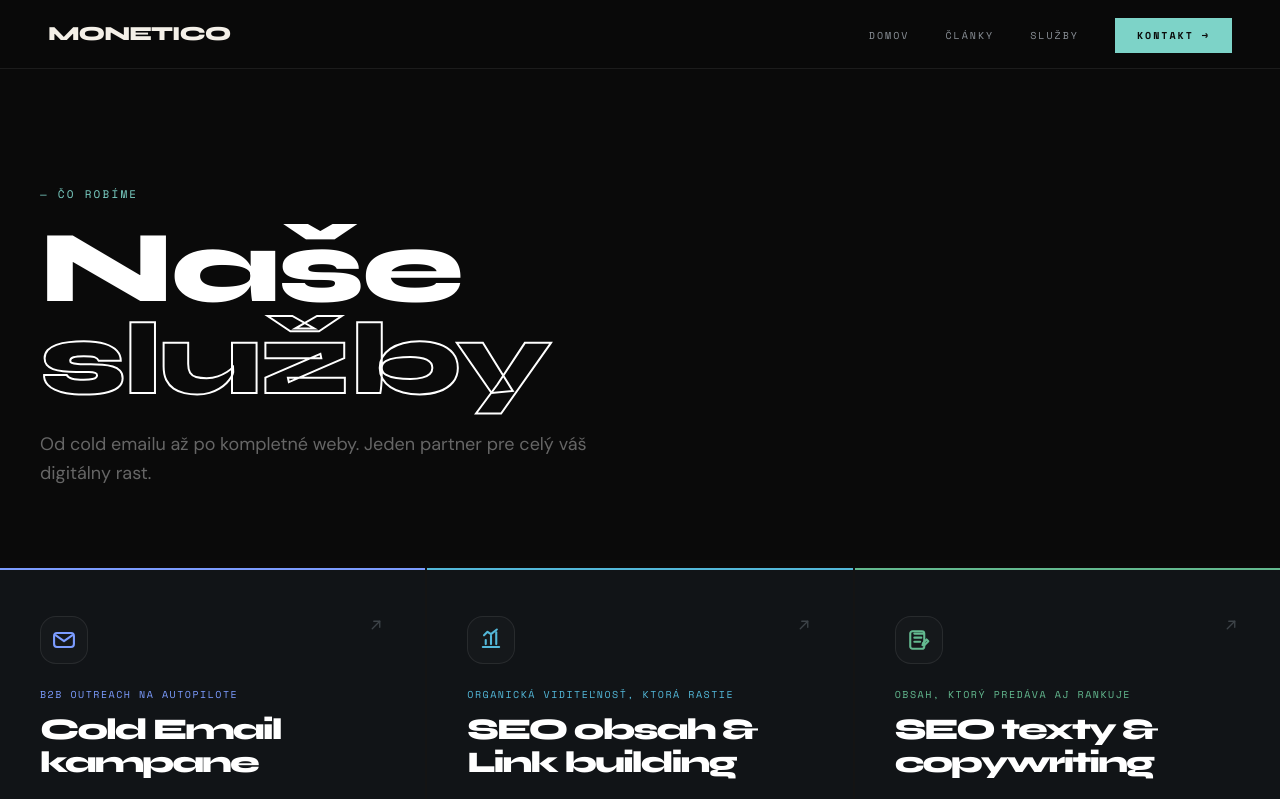
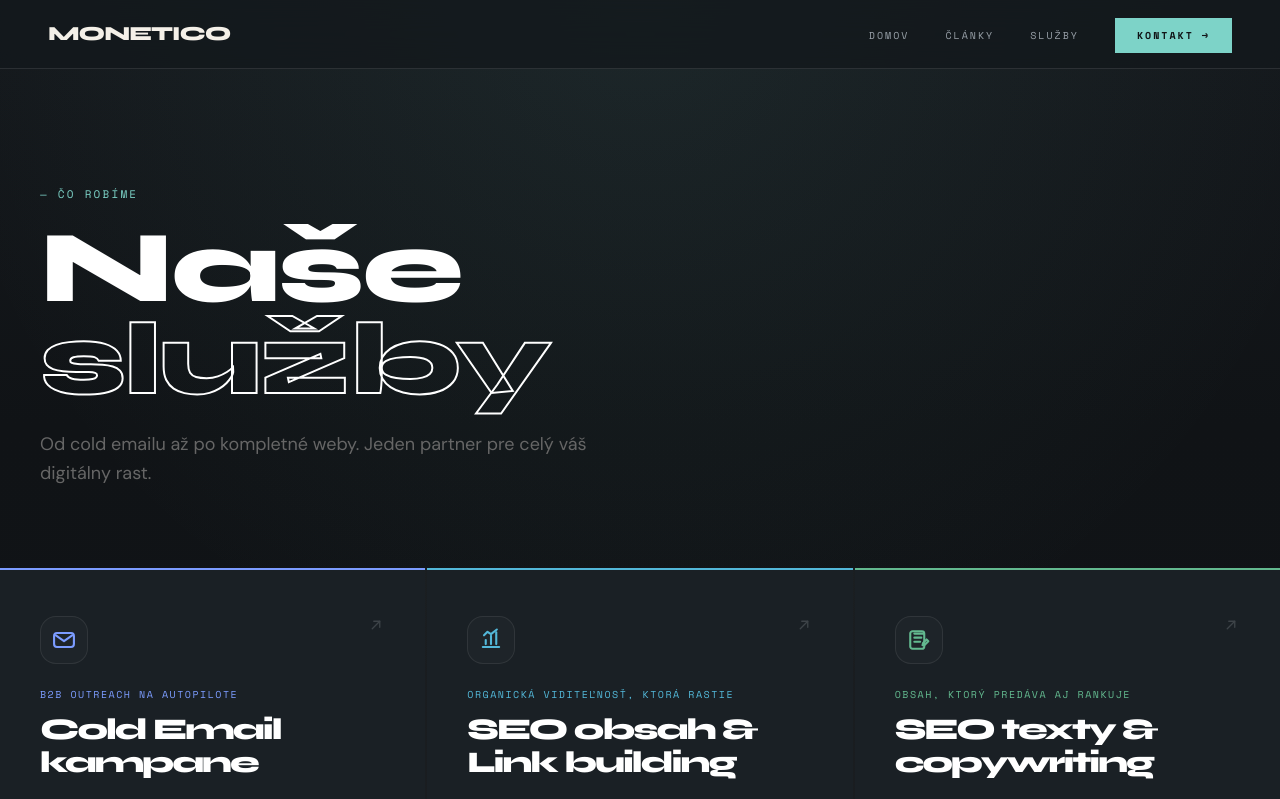
Before and after one commit to micqej/monetico, a Next.js app: page /sluzby in a window 1280 px wide. Shown: the top 799 px of the page. Built offline with nearby package versions, Linux system fonts and the light colour scheme.

Commit message:
Soften dark theme backgrounds

```diff
--- a/pages/gdpr/index.tsx
+++ b/pages/gdpr/index.tsx
@@ -12,7 +12,7 @@ export default function GDPRPage() {
         canonical={`${SITE_URL}/gdpr/`}
       />
       <Nav />
-      <main style={{ background: '#0a0a0a', minHeight: '100vh', paddingTop: 120 }}>
+      <main style={{ background: 'transparent', minHeight: '100vh', paddingTop: 120 }}>
         <div style={{ maxWidth: 860, margin: '0 auto', padding: '80px 40px 120px' }}>
           <span style={{
             fontFamily: 'Space Mono, monospace',
--- a/pages/sluzby/index.tsx
+++ b/pages/sluzby/index.tsx
@@ -77,7 +77,7 @@ export default function SluzbyPage() {
         canonical={`${SITE_URL}/sluzby/`}
       />
       <Nav />
-      <main style={{ background: '#0a0a0a', minHeight: '100vh', paddingTop: 100 }}>
+      <main style={{ background: 'transparent', minHeight: '100vh', paddingTop: 100 }}>
         {/* Hero */}
         <section style={{ padding: '80px 40px 0', maxWidth: 1440, margin: '0 auto' }}>
           <span style={{
--- a/styles/globals.css
+++ b/styles/globals.css
@@ -1,14 +1,16 @@
 @import url('https://fonts.googleapis.com/css2?family=Syne:wght@400;700;800&family=Space+Mono:ital,wght@0,400;0,700;1,400&family=DM+Sans:ital,opsz,wght@0,9..40,300;0,9..40,400;0,9..40,500;1,9..40,300&display=swap');
 
 :root {
-  --black: #0a0a0a;
+  --black: #101316;
   --white: #f4f0e8;
   --acid: #7dd3c8;
   --orange: #d67c5c;
-  --grey: #111417;
-  --mid: #2a3136;
-  --border: rgba(255,255,255,0.08);
-  --muted: #8b9198;
+  --grey: #171c20;
+  --mid: #313940;
+  --border: rgba(255,255,255,0.1);
+  --muted: #98a0a8;
+  --panel: #1a2025;
+  --panel-soft: #20272d;
   --font-display: 'Syne', sans-serif;
   --font-mono: 'Space Mono', monospace;
   --font-body: 'DM Sans', sans-serif;
@@ -22,7 +24,9 @@ html {
 }
 
 body {
-  background: var(--black);
+  background:
+    radial-gradient(circle at top center, rgba(125,211,200,0.08), transparent 38%),
+    linear-gradient(180deg, #15191d 0%, var(--black) 24%, #12161a 100%);
   color: var(--white);
   font-family: var(--font-body);
   line-height: 1.6;
@@ -52,7 +56,7 @@ img { max-width: 100%; height: auto; }
   border-bottom: 1px solid var(--border);
   backdrop-filter: blur(20px);
   -webkit-backdrop-filter: blur(20px);
-  background: rgba(10,10,10,0.75);
+  background: rgba(19,24,28,0.76);
 }
 
 .nav-logo {
@@ -190,8 +194,8 @@ img { max-width: 100%; height: auto; }
 .hero-bg {
   position: absolute; inset: 0;
   background:
-    radial-gradient(ellipse 70% 60% at 75% 15%, rgba(125,211,200,0.1) 0%, transparent 55%),
-    radial-gradient(ellipse 40% 50% at 15% 85%, rgba(214,124,92,0.07) 0%, transparent 50%),
+    radial-gradient(ellipse 70% 60% at 75% 15%, rgba(125,211,200,0.14) 0%, transparent 55%),
+    radial-gradient(ellipse 40% 50% at 15% 85%, rgba(214,124,92,0.1) 0%, transparent 50%),
     var(--black);
   pointer-events: none;
 }
@@ -280,7 +284,7 @@ img { max-width: 100%; height: auto; }
   background: rgba(255,255,255,0.04);
 }
 .service-card {
-  background: var(--black);
+  background: var(--panel);
   padding: 48px 40px;
   position: relative;
   overflow: hidden;
@@ -294,7 +298,7 @@ img { max-width: 100%; height: auto; }
   background: var(--acid);
   transition: height 0.4s;
 }
-.service-card:hover { background: var(--grey); }
+.service-card:hover { background: var(--panel-soft); }
 .service-card:hover::before { height: 100%; }
 .service-num {
   font-family: var(--font-mono);
@@ -334,7 +338,7 @@ img { max-width: 100%; height: auto; }
   background: rgba(255,255,255,0.04);
 }
 .services-overview-card {
-  background: #111417;
+  background: var(--panel);
   padding: 48px 40px;
   position: relative;
   overflow: hidden;
@@ -346,7 +350,7 @@ img { max-width: 100%; height: auto; }
   gap: 16px;
 }
 .services-overview-card:hover {
-  background: #161b1f;
+  background: var(--panel-soft);
 }
 .service-overview-icon {
   display: inline-flex;
@@ -370,7 +374,7 @@ img { max-width: 100%; height: auto; }
   background: rgba(255,255,255,0.04);
 }
 .stat-box {
-  background: var(--black);
+  background: var(--panel);
   padding: 48px 40px;
   border-right: 1px solid var(--border);
 }
@@ -401,7 +405,7 @@ img { max-width: 100%; height: auto; }
   background: rgba(255,255,255,0.04);
 }
 .post-card {
-  background: var(--black);
+  background: var(--panel);
   padding: 40px;
   position: relative;
   overflow: hidden;
@@ -409,7 +413,7 @@ img { max-width: 100%; height: auto; }
   display: flex;
   flex-direction: column;
 }
-.post-card:hover { background: var(--grey); }
+.post-card:hover { background: var(--panel-soft); }
 
 .post-card.featured {
   grid-column: span 2;
```
Also changed, not shown: components/ClientsSection.tsx (+4 -4 lines), pages/sluzby/[slug].tsx (+5 -5 lines).
